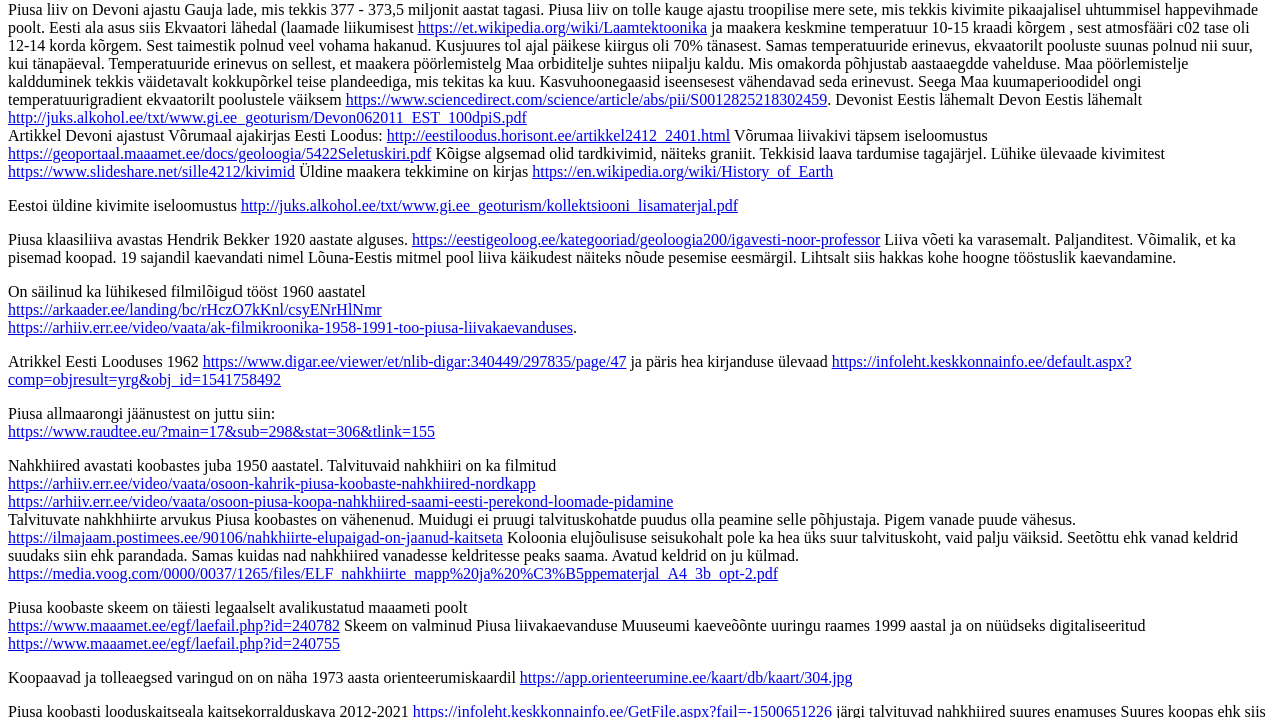
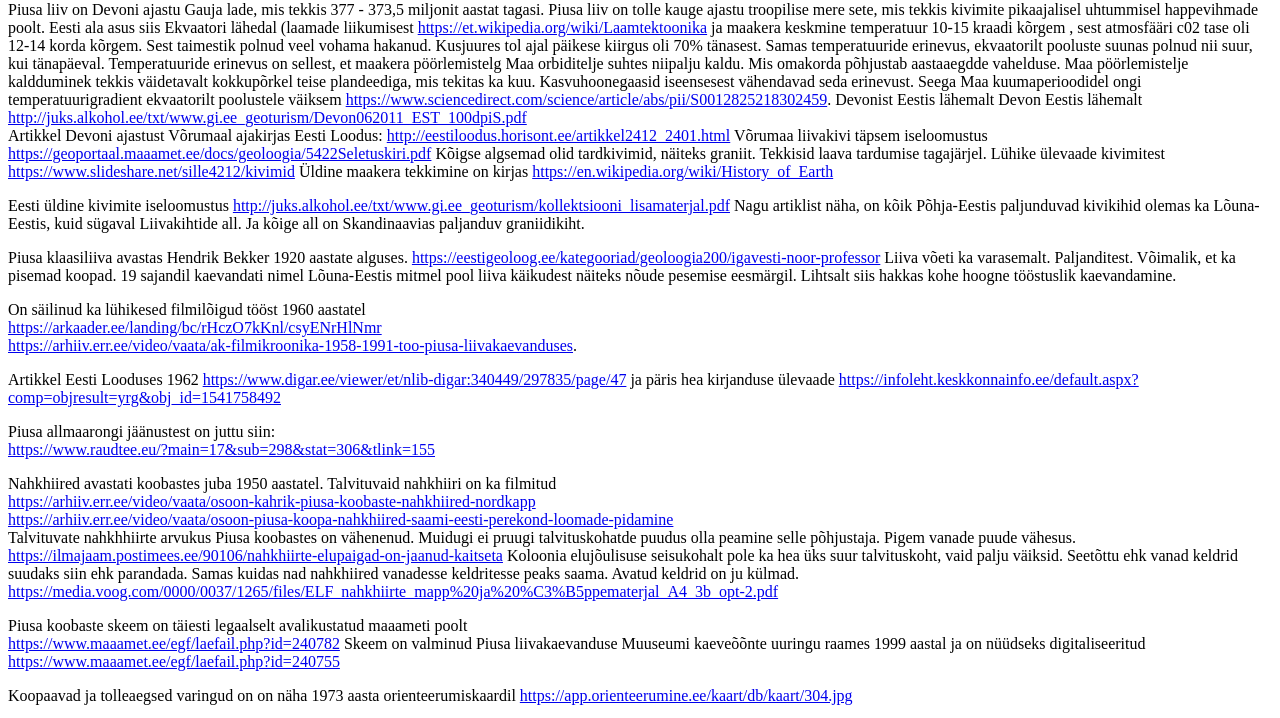
Before and after one commit to eeromottus/piusa, a plain HTML site: page index.html in a window 1280 px wide. Shown: the part 79-797 px from the top of the page. Drawn offline with Linux system fonts and the light colour scheme.

```diff
--- a/index.html
+++ b/index.html
@@ -23,7 +23,7 @@
 Kõigse algsemad olid  tardkivimid, näiteks graniit.  Tekkisid laava tardumise tagajärjel. Lühike ülevaade kivimitest <a href="https://www.slideshare.net/sille4212/kivimid">https://www.slideshare.net/sille4212/kivimid</a>
 Üldine maakera tekkimine on kirjas <a href="https://en.wikipedia.org/wiki/History_of_Earth">https://en.wikipedia.org/wiki/History_of_Earth</a>
 </p>
-<p>Eestoi üldine kivimite iseloomustus <a href="http://juks.alkohol.ee/txt/www.gi.ee_geoturism/kollektsiooni_lisamaterjal.pdf">http://juks.alkohol.ee/txt/www.gi.ee_geoturism/kollektsiooni_lisamaterjal.pdf</a>
+<p>Eesti üldine kivimite iseloomustus <a href="http://juks.alkohol.ee/txt/www.gi.ee_geoturism/kollektsiooni_lisamaterjal.pdf">http://juks.alkohol.ee/txt/www.gi.ee_geoturism/kollektsiooni_lisamaterjal.pdf</a> Nagu artiklist näha, on kõik Põhja-Eestis paljunduvad kivikihid olemas ka Lõuna-Eestis, kuid sügaval Liivakihtide all. Ja kõige all on Skandinaavias paljanduv graniidikiht.
 </p>
 <p>
 Piusa klaasiliiva avastas Hendrik Bekker 1920 aastate alguses.
@@ -36,7 +36,7 @@
 <a href="https://arkaader.ee/landing/bc/rHczO7kKnl/csyENrHlNmr">https://arkaader.ee/landing/bc/rHczO7kKnl/csyENrHlNmr</a></br>
 <a href="https://arhiiv.err.ee/video/vaata/ak-filmikroonika-1958-1991-too-piusa-liivakaevanduses">https://arhiiv.err.ee/video/vaata/ak-filmikroonika-1958-1991-too-piusa-liivakaevanduses</a>.
 </p>
-<p>Atrikkel Eesti Looduses 1962 <a href="https://www.digar.ee/viewer/et/nlib-digar:340449/297835/page/47">https://www.digar.ee/viewer/et/nlib-digar:340449/297835/page/47</a> ja päris hea kirjanduse ülevaad <a href="https://infoleht.keskkonnainfo.ee/default.aspx?comp=objresult=yrg&obj_id=1541758492">https://infoleht.keskkonnainfo.ee/default.aspx?comp=objresult=yrg&obj_id=1541758492</a>
+<p>Artikkel Eesti Looduses 1962 <a href="https://www.digar.ee/viewer/et/nlib-digar:340449/297835/page/47">https://www.digar.ee/viewer/et/nlib-digar:340449/297835/page/47</a> ja päris hea kirjanduse ülevaade <a href="https://infoleht.keskkonnainfo.ee/default.aspx?comp=objresult=yrg&obj_id=1541758492">https://infoleht.keskkonnainfo.ee/default.aspx?comp=objresult=yrg&obj_id=1541758492</a>
 <p>
 Piusa allmaarongi jäänustest on juttu siin:</br>
 <a href="https://www.raudtee.eu/?main=17&sub=298&stat=306&tlink=155">https://www.raudtee.eu/?main=17&sub=298&stat=306&tlink=155</a>
```
